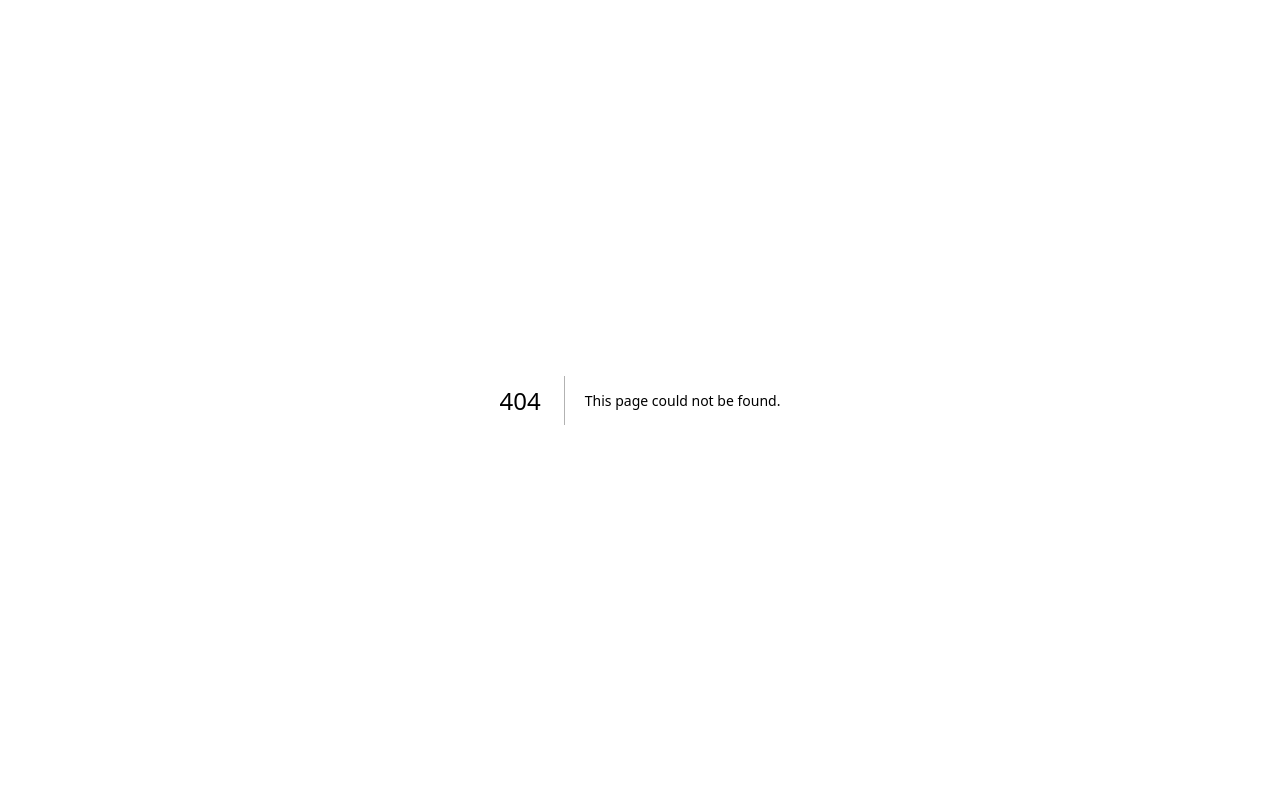
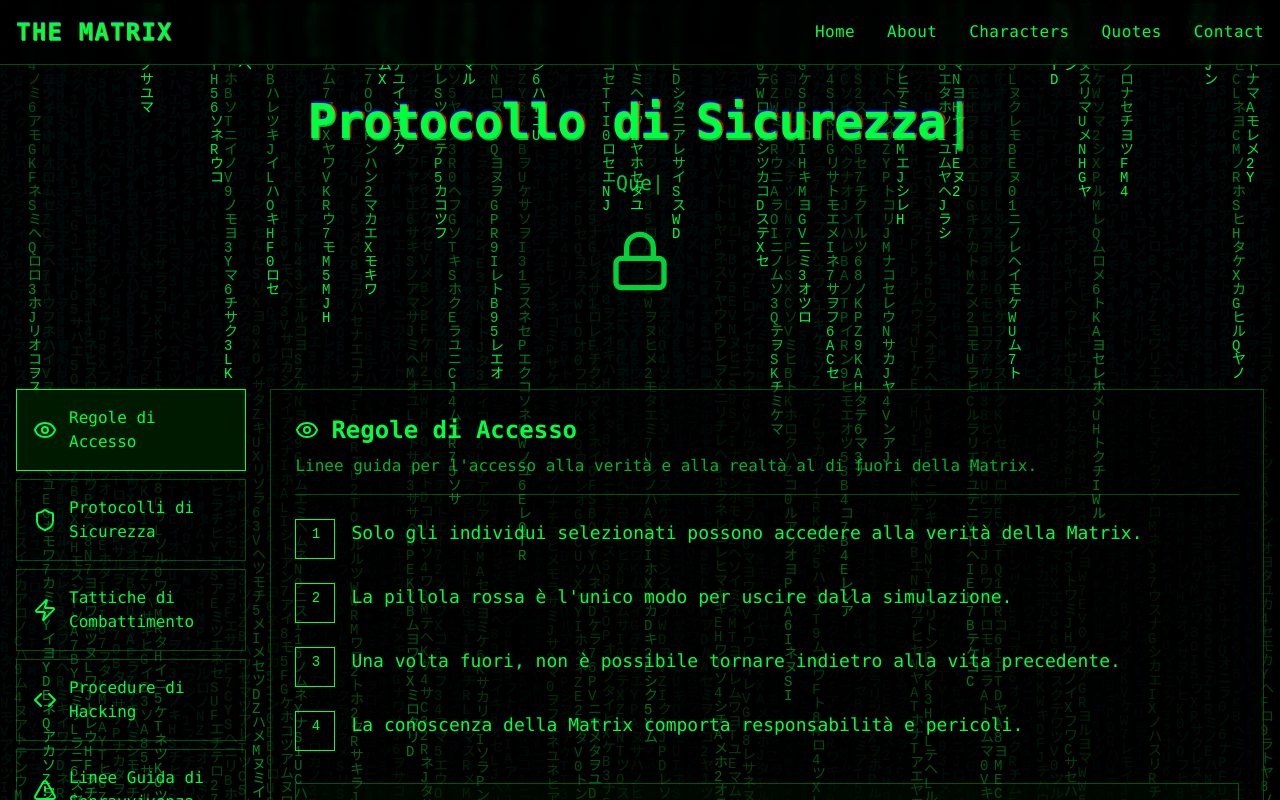
Before and after one commit to luca-di-leo/Matrix, a Next.js app: page /rules in a window 1280 px wide. Before the commit this address had no page. Shown: the top 800 px of the page. Built offline with nearby package versions, Linux system fonts and the light colour scheme.

Commit message:
feat: create RulesPage

```diff
--- /dev/null
+++ b/app/rules/page.tsx
@@ -0,0 +1,57 @@
+"use client"
+import { useEffect, useState } from "react"
+import { Menu, X, ArrowLeft, Shield, AlertTriangle, Lock, Eye, Code, Zap } from "lucide-react"
+import Link from "next/link"
+import { Button } from "../components/ui/button"
+import DigitalRain from "@molecules/DigitalRain"
+import Head from "next/head"
+import Header from "@molecules/Header"
+import TypewriterEffect from "@molecules/TypewriterEffect"
+import { Rule } from "postcss"
+import RulesHero from "@molecules/RulesHero"
+import CallToAction from "@molecules/CallToAction"
+import RulesContent from "@molecules/RulesContent"
+
+export default function RulesPage() {
+
+  const [showContent, setShowContent] = useState(false)
+
+  useEffect(() => {
+    // Simulate the Matrix "wake up" effect
+    const timer = setTimeout(() => {
+      setShowContent(true)
+    }, 1500)
+
+    return () => clearTimeout(timer)
+  }, [])
+
+
+
+  return (
+    <div className="min-h-screen bg-black text-[#00FF41] font-mono overflow-hidden relative">
+      {/* Digital Rain Canvas Background */}
+        <DigitalRain />
+        <Header />
+
+      {/* Content Container */}
+      <div className="relative z-10">
+
+        {/* Main Content */}
+        <main>
+            <RulesHero showContent={showContent} />
+
+
+
+          {/* Rules Content */}
+          <RulesContent showContent={showContent} />
+
+
+          {/* Call to Action */}
+         <CallToAction showContent={showContent}/>
+        </main>
+
+
+      </div>
+    </div>
+  )
+}
```
